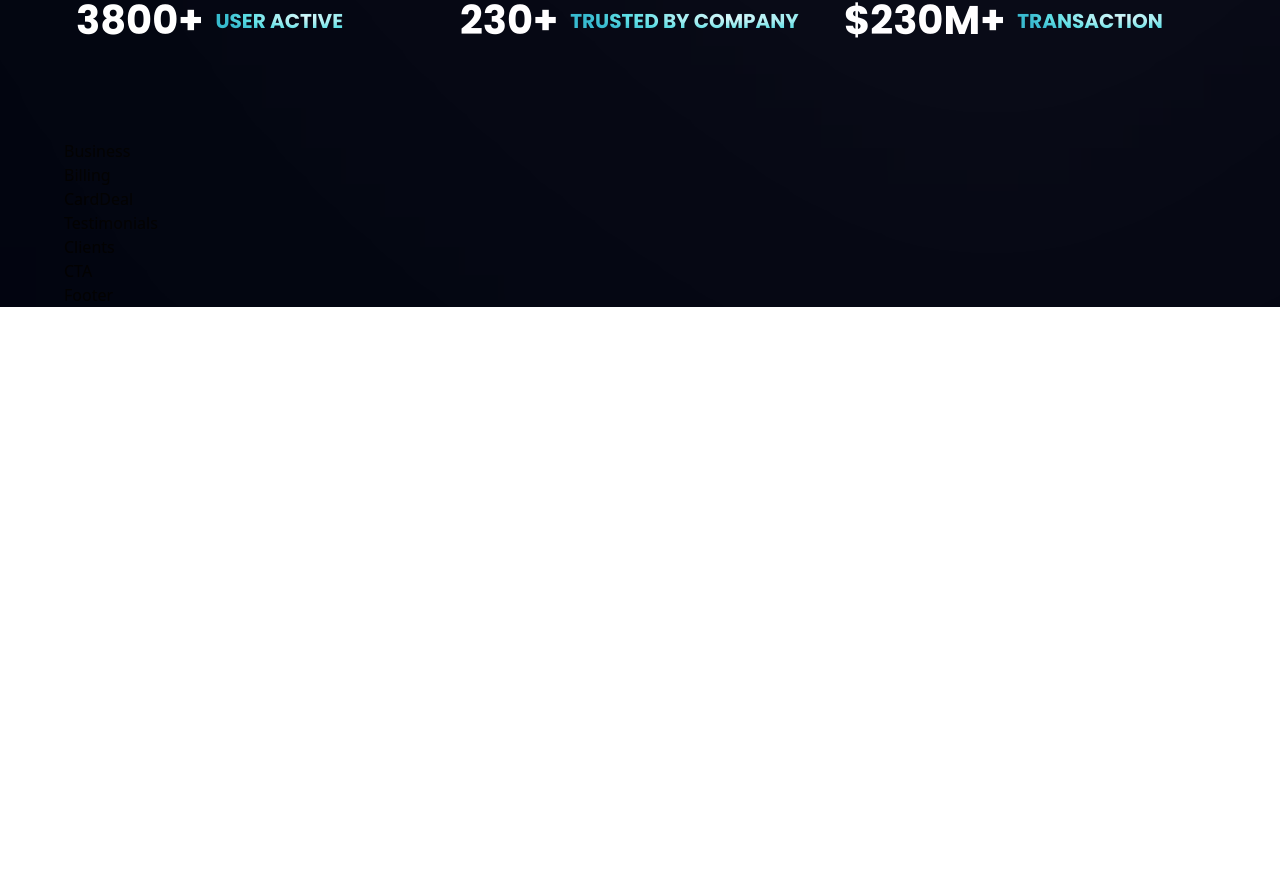
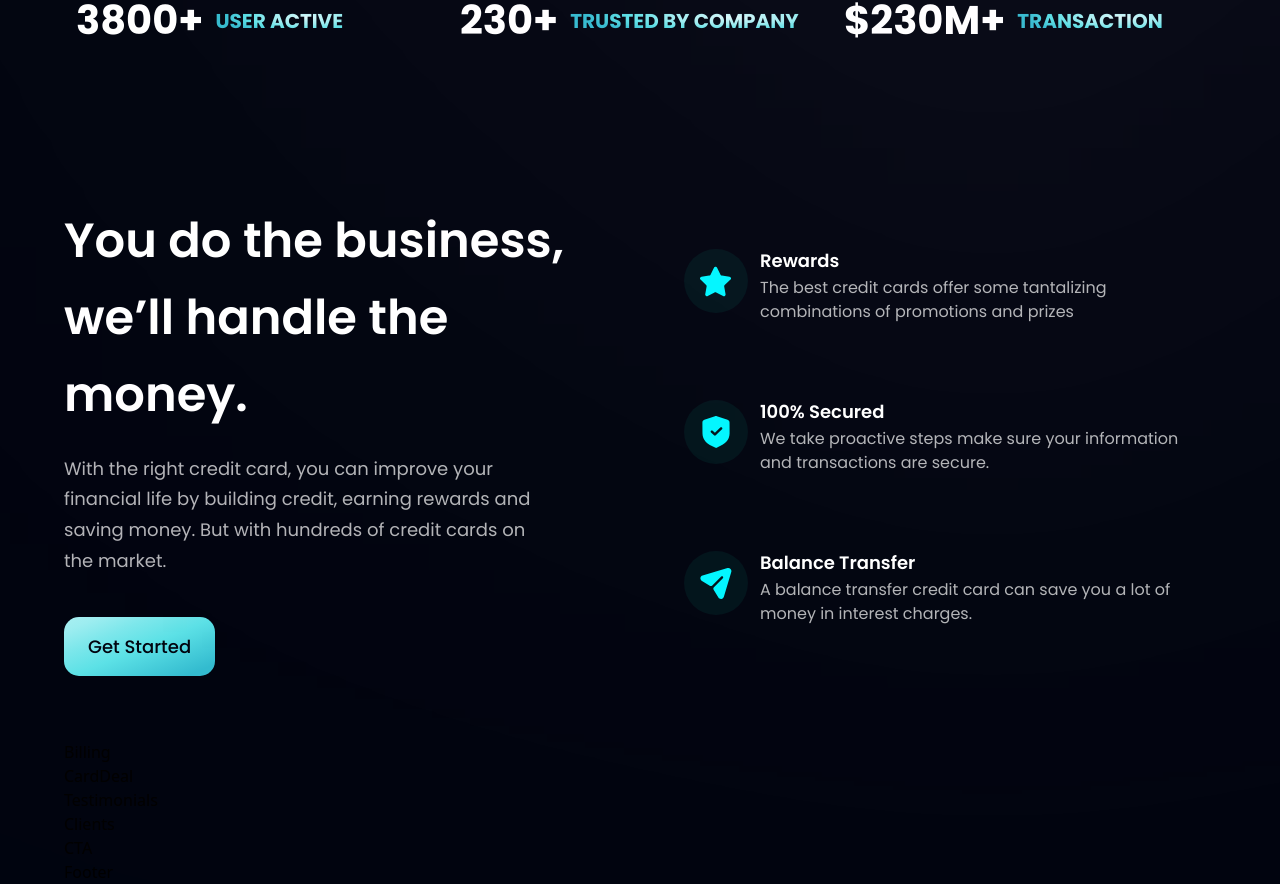
Before and after one commit to Hem1x/mybank-website, a React (Create React App) app: page / in a window 1280 px wide. Shown: the part 806-1690 px from the top of the page. Before the commit the page ends 1113 px from the top, so only its background shows below. Built offline with nearby package versions, Linux system fonts and the light colour scheme.

Commit message:
section "Business" is done

```diff
--- a/src/components/Business.jsx
+++ b/src/components/Business.jsx
@@ -1,9 +1,38 @@
-import React from 'react'
+import {features} from '../constants'
+import styles, {layout} from '../styles'
+import Button from './Button'
 
-const Business = () => {
-  return (
-    <div>Business</div>
+const FeatureCard = ({icon, title, content, index}) => (
+  <div className={`flex flex-row p-6 rounded-[20px] ${index !== features.length - 1 ? 'mb-6' : 'mb-0'} feature-card`}>
+    <div className={`w-[64px] h-[64px] rounded-full ${styles.flexCenter} bg-dimBlue`}>
+      <img src={icon} alt="icon" className='w-[50%] h-[50%] object-contain'/>
+    </div>
+    <div className='flex-1 flex flex-col ml-3'>
+      <h4 className='font-poppins font-semibold text-white text-[18px] leading-[23px] mb-1'>
+        {title}
+      </h4>
+      <p className='font-poppins font-normal text-dimWhite text-[16px] leading-[24px] mb-1'>
+        {content}
+      </p>
+    </div>
+  </div>
+)
+
+const Business = () => (
+    <section id='features' className={layout.section}>
+      <div className={layout.sectionInfo}>
+        <h2 className={styles.heading2}>You do the business, <br className='sm:block hidden' /> we’ll handle the money.</h2>
+        <p className={`${styles.paragraph} max-w-[470px] mt-5`}>With the right credit card, you can improve your financial life by building credit, earning rewards and saving money. But with hundreds of credit cards on the market.</p>
+
+        <Button styles="mt-10">Get Started</Button>
+      </div>
+
+      <div className={`${layout.sectionImg} flex-col`}>
+        {features.map((feature, index) => (
+          <FeatureCard key={feature.id} {...feature} index={index}/>
+        ))}
+      </div>
+    </section>
   )
-}
 
 export default Business
--- a/src/components/Button.jsx
+++ b/src/components/Button.jsx
@@ -1,9 +1,10 @@
 import React from 'react'
 
-const Button = () => {
-  return (
-    <div>Button</div>
+const Button = ({children, styles}) => (
+    <button type='button' className={`rounded-[15px] py-4 px-6 bg-blue-gradient font-poppins font-medium text-[18px] text-primary outline-none ${styles}`}>
+      {children}
+    </button>
   )
-}
+
 
 export default Button
```
